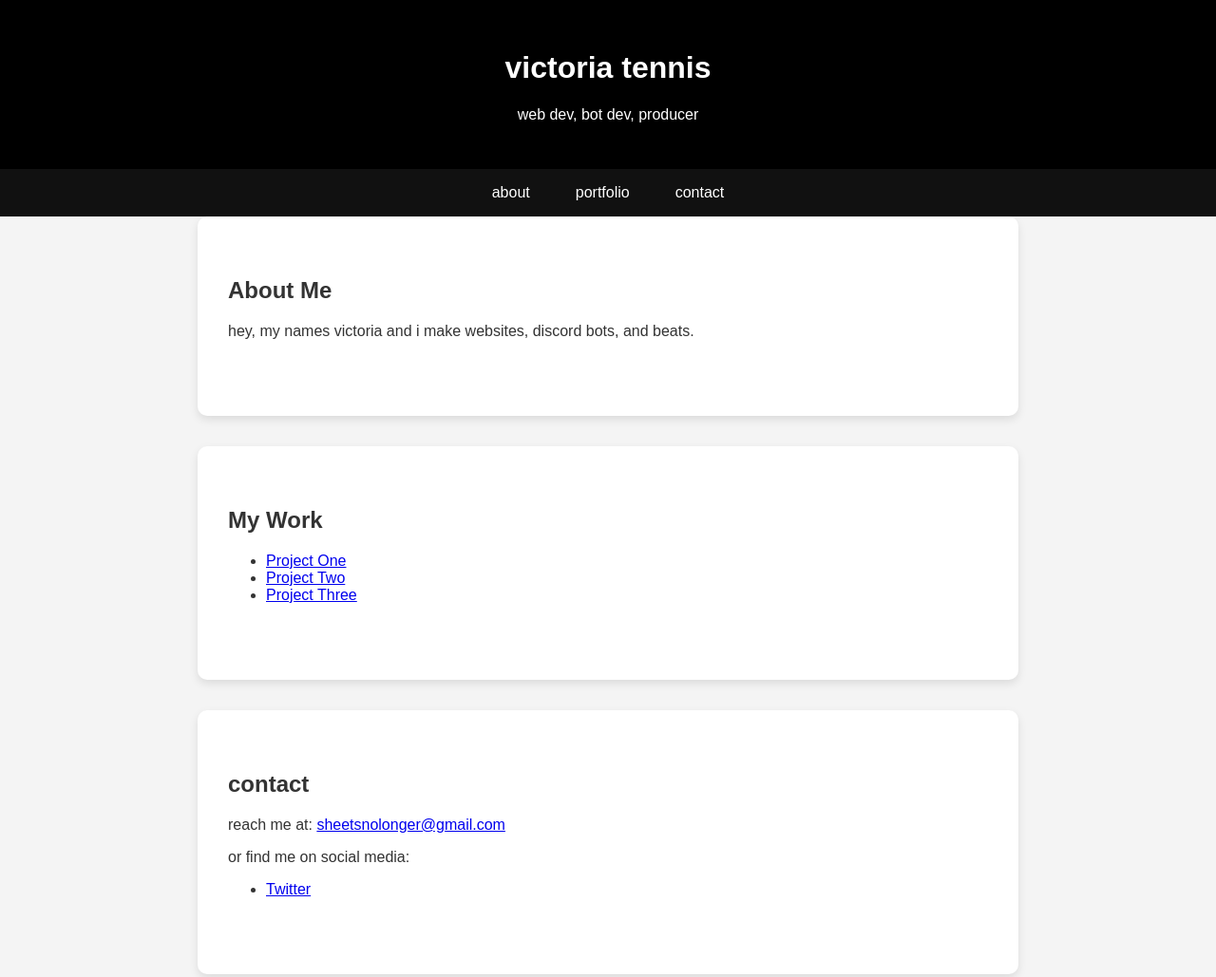
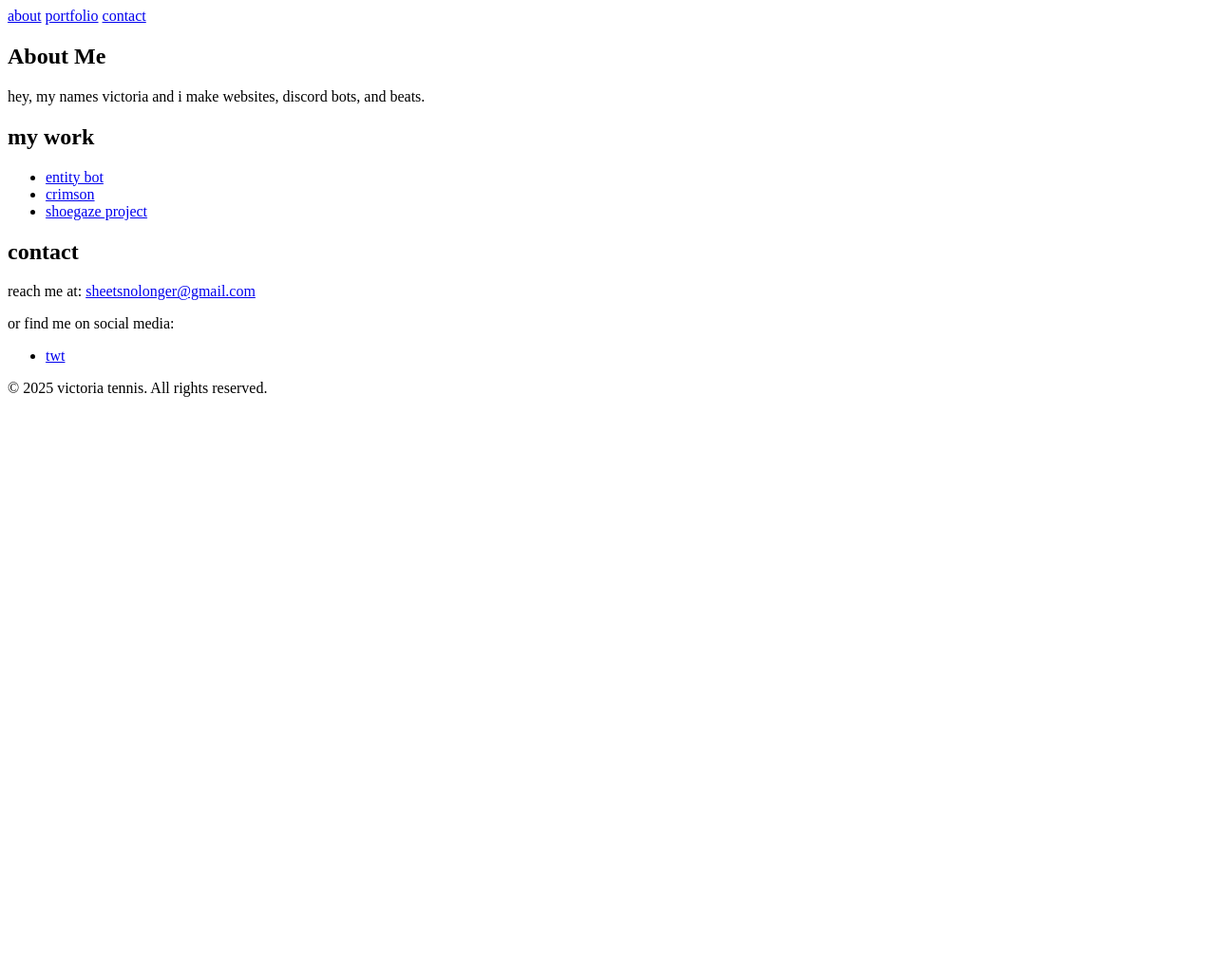
Before and after one commit to sheetsnolonger/crimsonbot.github.io, a plain HTML site: page index.html in a window 1280 px wide. Shown: the top 1029 px of the page at 95% size. After the commit the page ends 800 px from the top, so only its background shows below. Drawn offline with Linux system fonts and the light colour scheme.

Commit message:
Update index.html

```diff
--- a/index.html
+++ b/index.html
@@ -1,82 +1,3 @@
-<!DOCTYPE html>
-<html lang="en">
-<head>
-  <meta charset="UTF-8" />
-  <meta name="viewport" content="width=device-width, initial-scale=1.0"/>
-  <title>Your Name | Portfolio</title>
-  <style>
-    body {
-      margin: 0;
-      font-family: 'Arial', sans-serif;
-      scroll-behavior: smooth;
-      color: #333;
-      background: #f4f4f4;
-    }
-
-    header {
-      background: #000;
-      color: white;
-      padding: 2rem;
-      text-align: center;
-    }
-
-    nav {
-      position: sticky;
-      top: 0;
-      background: #111;
-      display: flex;
-      justify-content: center;
-      padding: 0.5rem;
-    }
-
-    nav a {
-      color: white;
-      text-decoration: none;
-      margin: 0 1rem;
-      padding: 0.5rem;
-    }
-
-    nav a:hover {
-      background: #444;
-      border-radius: 4px;
-    }
-
-    section {
-      padding: 4rem 2rem;
-      max-width: 800px;
-      margin: auto;
-      background: white;
-      margin-bottom: 2rem;
-      border-radius: 10px;
-      box-shadow: 0 4px 10px rgba(0,0,0,0.1);
-    }
-
-    h2 {
-      margin-top: 0;
-    }
-
-    footer {
-      text-align: center;
-      padding: 2rem;
-      background: #222;
-      color: #ccc;
-    }
-
-    @media (max-width: 600px) {
-      nav {
-        flex-direction: column;
-      }
-    }
-  </style>
-</head>
-<body>
-
-  <header>
-    <h1>victoria tennis</h1>
-    <p>web dev, bot dev, producer</p>
-  </header>
-
-  <nav>
     <a href="#about">about</a>
     <a href="#portfolio">portfolio</a>
     <a href="#contact">contact</a>
@@ -88,11 +9,11 @@
   </section>
 
   <section id="portfolio">
-    <h2>My Work</h2>
+    <h2>my work</h2>
     <ul>
-      <li><a href="https://example.com/project1" target="_blank">Project One</a></li>
-      <li><a href="https://example.com/project2" target="_blank">Project Two</a></li>
-      <li><a href="https://example.com/project3" target="_blank">Project Three</a></li>
+      <li><a href="https://discord.com/oauth2/authorize?client_id=1394058911388143647" target="_blank">entity bot</a></li>
+      <li><a href="https://discord.com/oauth2/authorize?client_id=1393961402242433104" target="_blank">crimson</a></li>
+      <li><a href="https://open.spotify.com/artist/4IfSd4bm03gUiLY7ckdAPA?si=XK0nJ_VUT2CPq8CLnTQ4Jw" target="_blank">shoegaze project</a></li>
     </ul>
   </section>
 
@@ -101,7 +22,7 @@
     <p>reach me at: <a href="mailto:sheetsnolonger@gmail.com">sheetsnolonger@gmail.com</a></p>
     <p>or find me on social media:</p>
     <ul>
-      <li><a href="https://twitter.com/entitybott" target="_blank">Twitter</a></li>
+      <li><a href="https://twitter.com/entitybott" target="_blank">twt</a></li>
     </ul>
   </section>
 
```
